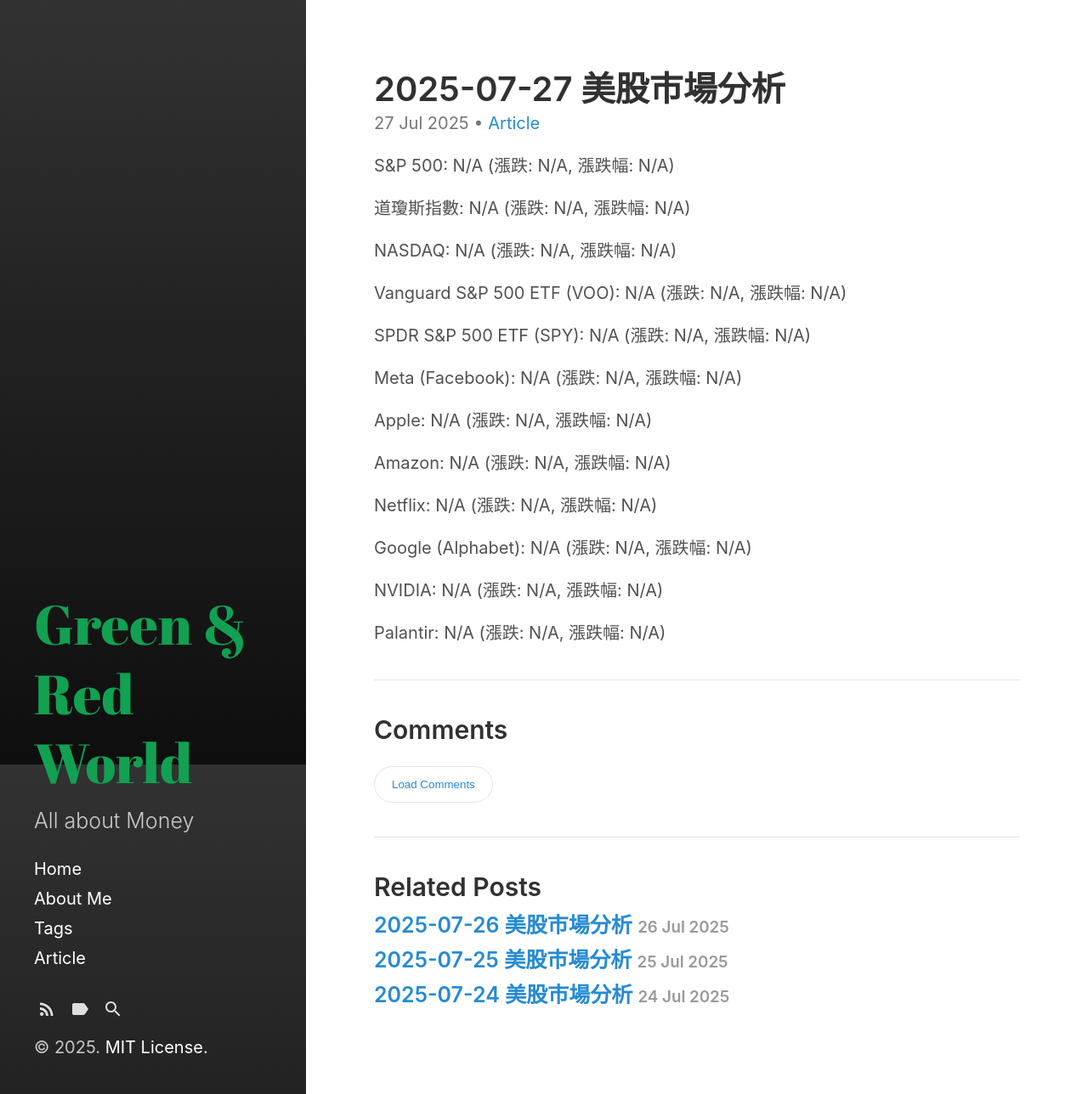
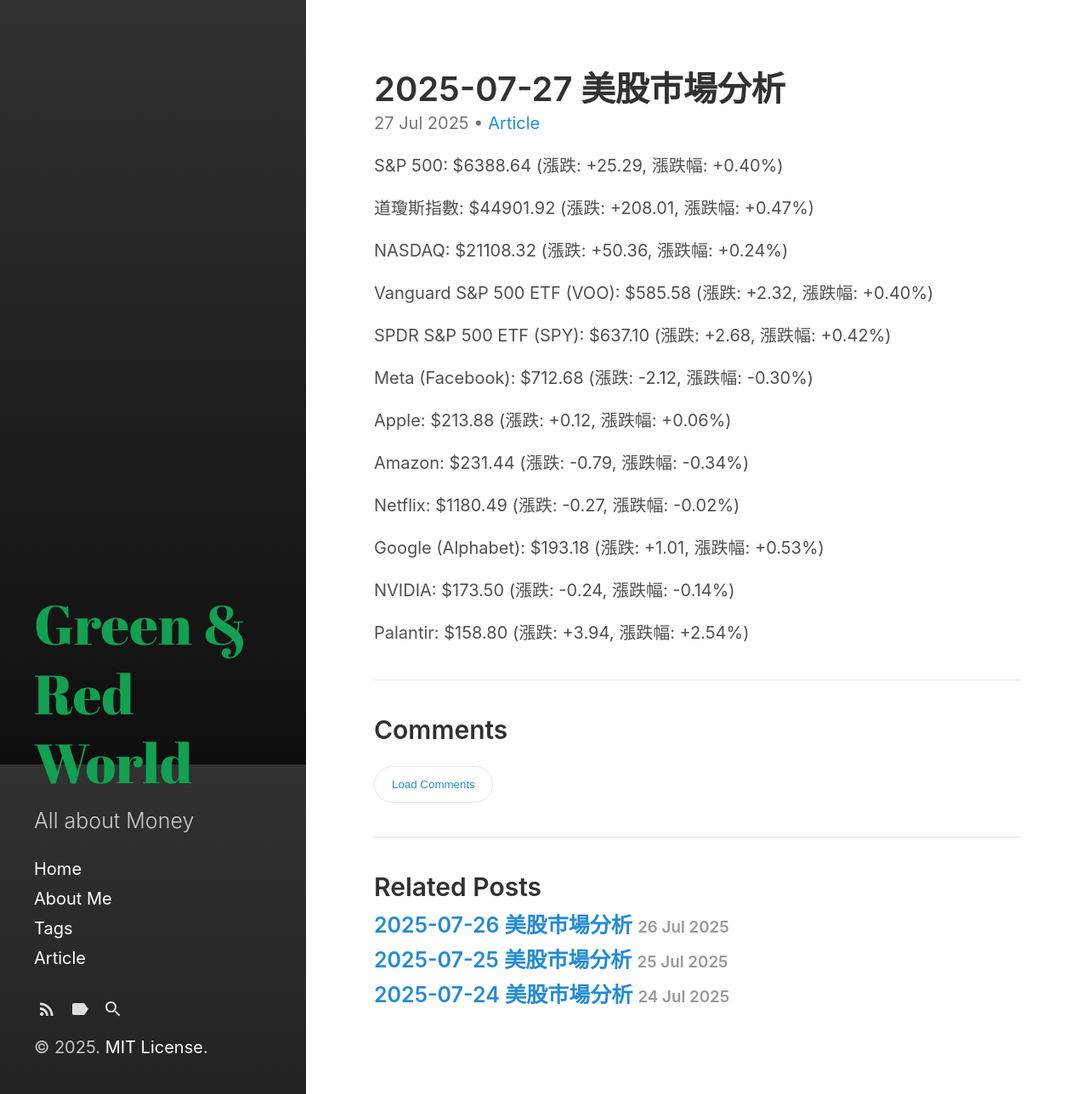
Before and after one commit to spring0070/gnr, a Jekyll site: the page built from _posts/2025-07-27-美股市場分析.md, in a window 1280 px wide and 1288 px high. Shown: the whole window at 85% size. Built offline with Jekyll 4.4.1, drawn with Linux system fonts in a browser that asks for light colours.

Commit message:
Auto-generate Jekyll posts from DB

```diff
--- a/_posts/2025-07-27-美股市場分析.md
+++ b/_posts/2025-07-27-美股市場分析.md
@@ -7,37 +7,37 @@
 ---
 
 
-S&P 500: N/A (漲跌: N/A, 漲跌幅: N/A)
+S&P 500: $6388.64 (漲跌: +25.29, 漲跌幅: +0.40%)
 
 
-道瓊斯指數: N/A (漲跌: N/A, 漲跌幅: N/A)
+道瓊斯指數: $44901.92 (漲跌: +208.01, 漲跌幅: +0.47%)
 
 
-NASDAQ: N/A (漲跌: N/A, 漲跌幅: N/A)
+NASDAQ: $21108.32 (漲跌: +50.36, 漲跌幅: +0.24%)
 
 
-Vanguard S&P 500 ETF (VOO): N/A (漲跌: N/A, 漲跌幅: N/A)
+Vanguard S&P 500 ETF (VOO): $585.58 (漲跌: +2.32, 漲跌幅: +0.40%)
 
 
-SPDR S&P 500 ETF (SPY): N/A (漲跌: N/A, 漲跌幅: N/A)
+SPDR S&P 500 ETF (SPY): $637.10 (漲跌: +2.68, 漲跌幅: +0.42%)
 
 
-Meta (Facebook): N/A (漲跌: N/A, 漲跌幅: N/A)
+Meta (Facebook): $712.68 (漲跌: -2.12, 漲跌幅: -0.30%)
 
 
-Apple: N/A (漲跌: N/A, 漲跌幅: N/A)
+Apple: $213.88 (漲跌: +0.12, 漲跌幅: +0.06%)
 
 
-Amazon: N/A (漲跌: N/A, 漲跌幅: N/A)
+Amazon: $231.44 (漲跌: -0.79, 漲跌幅: -0.34%)
 
 
-Netflix: N/A (漲跌: N/A, 漲跌幅: N/A)
+Netflix: $1180.49 (漲跌: -0.27, 漲跌幅: -0.02%)
 
 
-Google (Alphabet): N/A (漲跌: N/A, 漲跌幅: N/A)
+Google (Alphabet): $193.18 (漲跌: +1.01, 漲跌幅: +0.53%)
 
 
-NVIDIA: N/A (漲跌: N/A, 漲跌幅: N/A)
+NVIDIA: $173.50 (漲跌: -0.24, 漲跌幅: -0.14%)
 
 
-Palantir: N/A (漲跌: N/A, 漲跌幅: N/A)
+Palantir: $158.80 (漲跌: +3.94, 漲跌幅: +2.54%)
```
Also changed, not shown: _posts/2025-07-25-美股市場分析.md (+12 -12 lines), _posts/2025-07-26-美股市場分析.md (+1 -1 lines).
